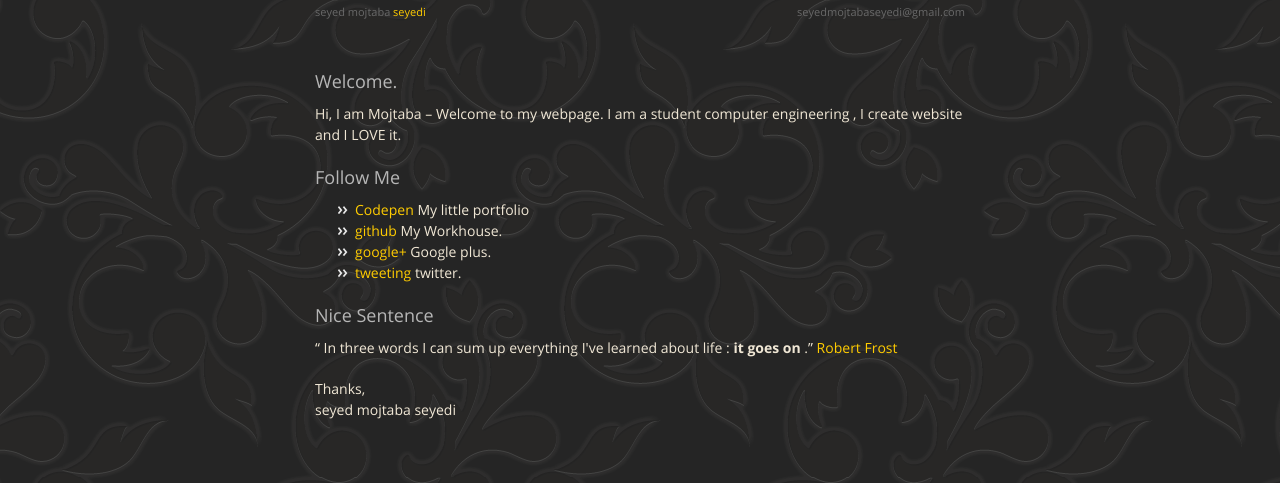
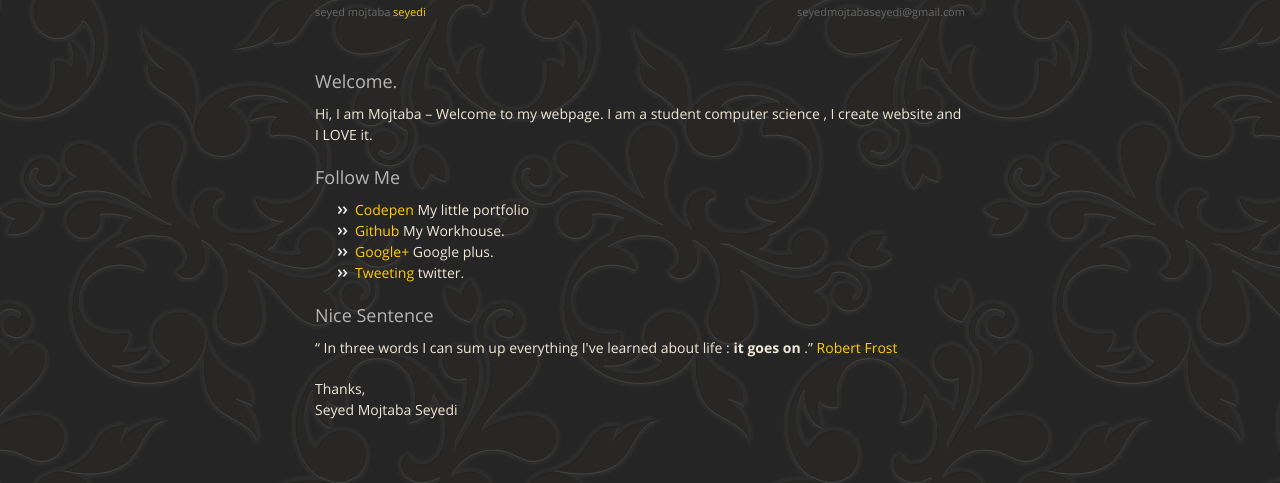
Before and after one commit to seyedi/seyedi.github.com, a plain HTML site: page index.html in a window 1280 px wide. Shown: the part 202-685 px from the top of the page. Drawn offline with nearby package versions, Linux system fonts and the light colour scheme.

Commit message:
Update index.html

```diff
--- a/index.html
+++ b/index.html
@@ -36,7 +36,7 @@
           <span class="credits right">seyedmojtabaseyedi@gmail.com</span>
         </div>
         <h3>Welcome.</h3>
-        <p>Hi, I am Mojtaba – Welcome to my webpage. I am a student computer engineering , I create website and I LOVE it.</p>
+        <p>Hi, I am Mojtaba – Welcome to my webpage. I am a student computer science , I create website and I LOVE it.</p>
         <h3>Follow Me</h3>
         <ul>
           <li>
@@ -44,22 +44,22 @@
             My little portfolio
           </li>
           <li>
-            <a href="http://github.com/seyedi">github</a>
+            <a href="http://github.com/seyedi">Github</a>
             My Workhouse.
           </li>
           <li>
-            <a href="https://plus.google.com/115535532028214623512/posts">google+</a>
+            <a href="https://plus.google.com/u/0/+MojtabaSeyedi1/posts">Google+</a>
             Google plus.
           </li>
           <li>
-            <a href="https://twitter.com/mojtabaseyedi">tweeting</a>
+            <a href="https://twitter.com/mojtabaseyedi">Tweeting</a>
             twitter.
           </li>
       </ul>
       <h3>Nice Sentence</h3>
       <p>“ In three words I can sum up everything I've learned about life : <strong>it goes on</strong> .” <a href="http://en.wikipedia.org/wiki/Robert_Frost"> Robert Frost</a></p>
       <p>Thanks,<br />
-seyed mojtaba seyedi</p>
+Seyed Mojtaba Seyedi</p>
     </section>
       </section>
 
```
